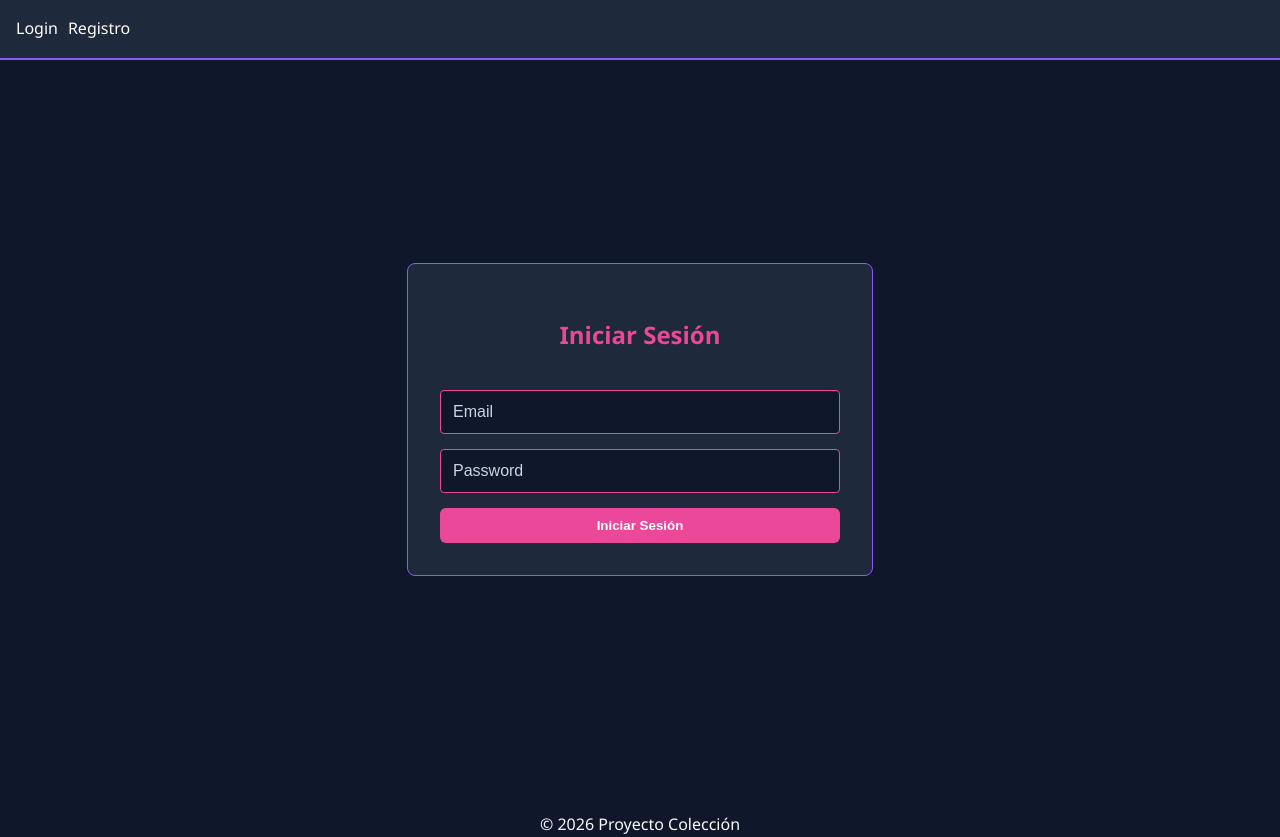
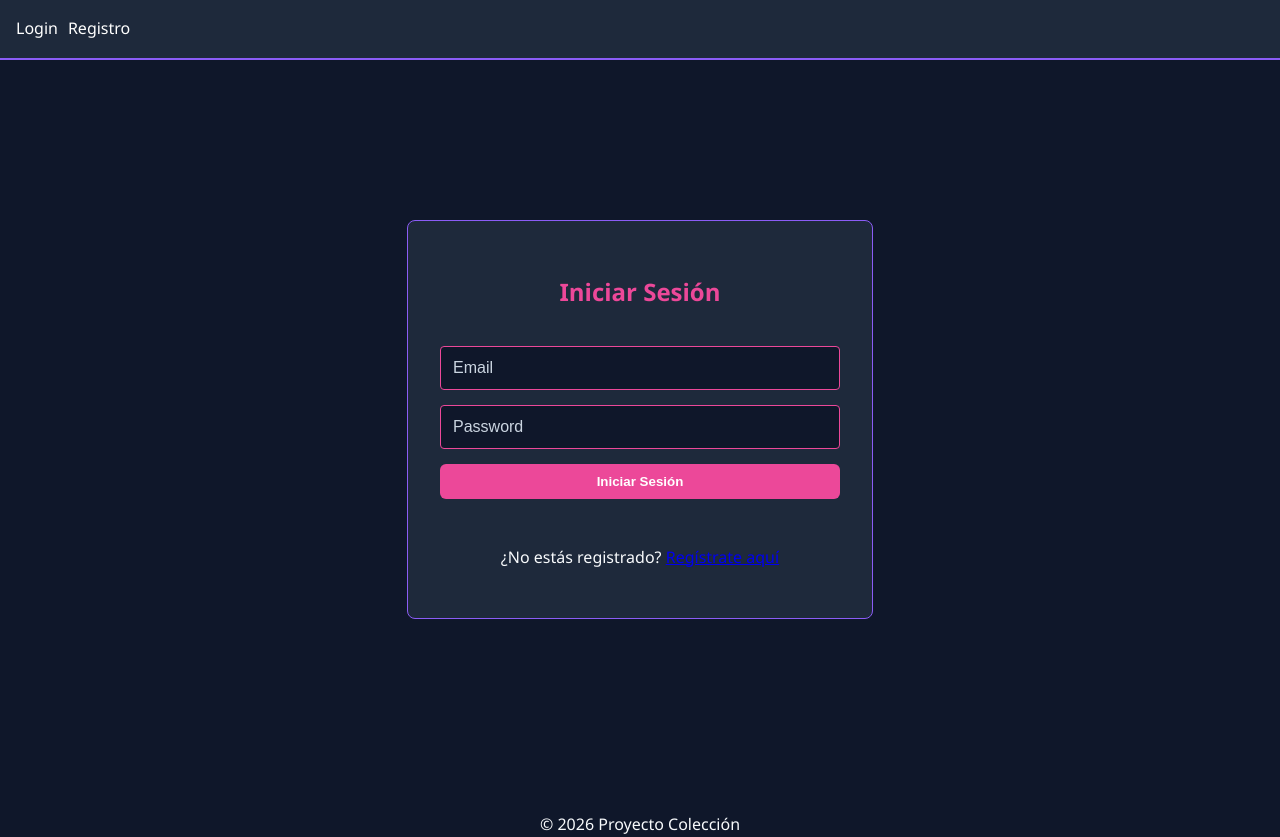
Before and after one commit to TomasMertian/parcial2-backend-grupo3, a React (Vite) app in the folder front/: page /login in a window 1280 px wide. Built offline with nearby package versions, Linux system fonts and the light colour scheme; no server answers.

Commit message:
Termine de corregir la actualización de los juegos que previamente no funcionaba como debia, tambien agregue algunos detalles en la seccion del login

```diff
--- a/front/src/pages/AddGame.jsx
+++ b/front/src/pages/AddGame.jsx
@@ -1,4 +1,5 @@
 import React, { useState, useContext } from "react";
+import { useNavigate } from "react-router-dom";
 import { AuthContext } from "../context/AuthContext";
 import { agregarJuego } from "../services/gamesService";
 
@@ -10,6 +11,7 @@ import Button from "../components/ui/Button";
 const AddGame = () => {
 
     const { user } = useContext(AuthContext);
+    const navigate = useNavigate();
 
     const [formData, setFormData] = useState({
         id_videojuego: "",
@@ -41,6 +43,7 @@ const AddGame = () => {
             });
 
             alert("Juego agregado correctamente");
+            navigate("/dashboard");
 
             setFormData({
                 id_videojuego: "",
--- a/front/src/pages/Login.jsx
+++ b/front/src/pages/Login.jsx
@@ -2,7 +2,7 @@ import React, { useState, useContext } from "react";
 import api from '../services/api';
 import { AuthContext } from "../context/AuthContext";
 import { jwtDecode } from "jwt-decode";
-import { useNavigate } from "react-router-dom";
+import { useNavigate, Link } from "react-router-dom";
 
 const Login = () => {
     const [formData, setFormData] = useState({ email: '', password: '' });
@@ -56,6 +56,10 @@ const Login = () => {
                 <button type="submit" disabled={loading}>
                     {loading ? 'Cargando...' : 'Iniciar Sesión'}
                 </button>
+
+                <div style={{ marginTop: "15px", textAlign: "center" }}>
+                    <p>¿No estás registrado? <Link to="/register">Regístrate aquí</Link></p>
+                </div>
             </form>
         </div>
     );
--- a/front/src/pages/UpdateGame.jsx
+++ b/front/src/pages/UpdateGame.jsx
@@ -1,5 +1,5 @@
 import React, { useState, useContext } from "react";
-import { useParams } from "react-router-dom";
+import { useParams, useNavigate } from "react-router-dom";
 import { AuthContext } from "../context/AuthContext";
 
 import { actualizarJuego } from "../services/gamesService";
@@ -14,6 +14,8 @@ const UpdateGame = () => {
     const { user } = useContext(AuthContext);
 
     const { id_videojuego } = useParams();
+
+    const navigate = useNavigate();
 
 
     const [formData, setFormData] = useState({
@@ -48,6 +50,7 @@ const UpdateGame = () => {
 
 
             alert("Juego actualizado correctamente");
+            navigate("/dashboard");
 
 
         } catch (error) {
--- a/front/src/services/api.js
+++ b/front/src/services/api.js
@@ -2,7 +2,7 @@ import axios from 'axios';
 
 //Creamos una instancia de axios para evitar repetir la URL en cada petición
 const api = axios.create ({
-    baseURL: 'http://localhost:3001/api'
+    baseURL: import.meta.env.VITE_API_URL || 'http://localhost:3001/api',
 });
 
 api.interceptors.request.use((config) => {
```
